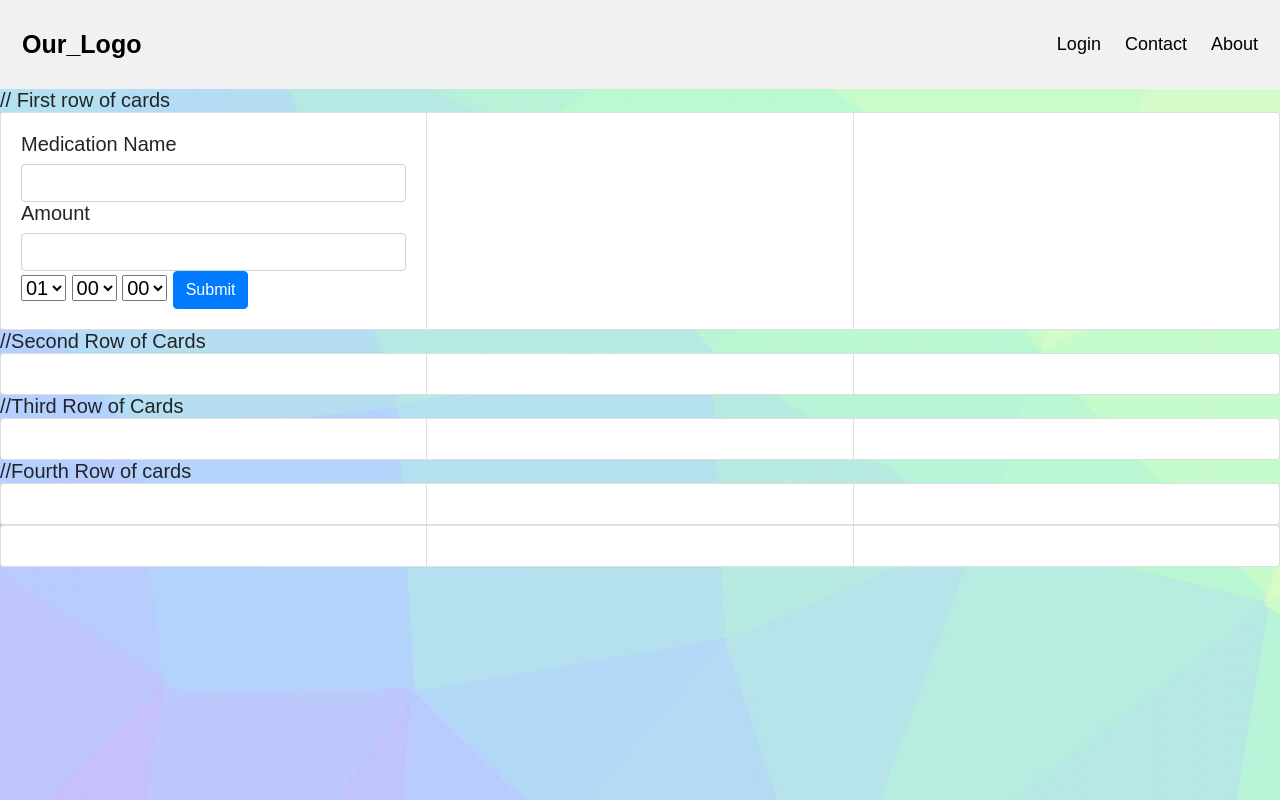
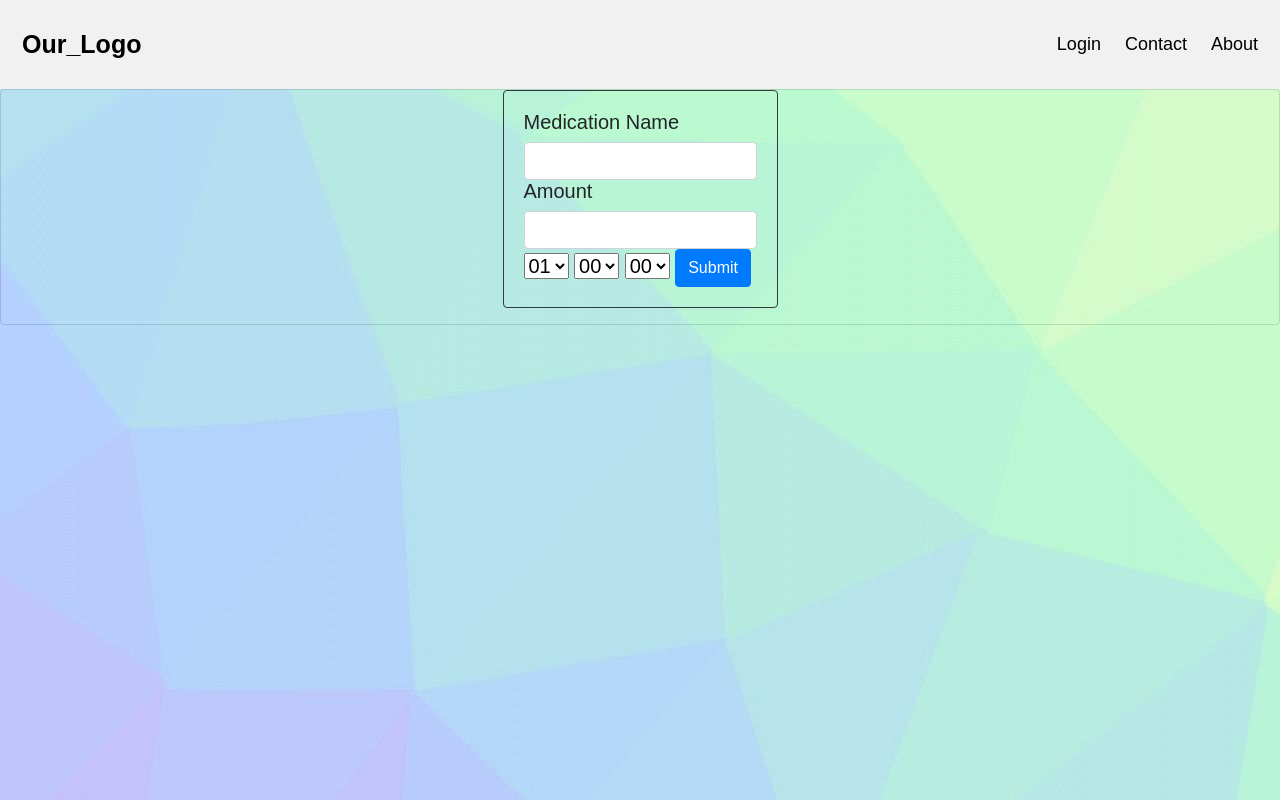
Before and after one commit to Soup-tech/CapstoneDesign, a PHP site: page /caregiver/medication-scheduling.php in a window 1280 px wide. Run offline with PHP 8.4, Linux system fonts and the light colour scheme.

Commit message:
Formated medication-scheduling.php

```diff
--- a/caregiver/medication-scheduling.php
+++ b/caregiver/medication-scheduling.php
@@ -20,18 +20,27 @@
         <link rel="stylesheet" type="text/css" href="https://stackpath.bootstrapcdn.com/bootstrap/4.5.2/css/bootstrap.min.css">
         <style>
             body {font: 20px sans-serif;
-                background-image: url('includes/backr.jpg');    /* Testing adding a background image for the website */
+                background-image: url('../includes/backr.jpg');    /* Testing adding a background image for the website */
             }
             .wrapper { width: 300px; padding: 20px; margin: 100px auto; }
             /*.form-group { border: 5px outset red; background-color: lightblue; text-align: center;}*/
             a { color: inherit; text-decoration: none; }
             /*a:hover {color: red; } */
+            .card{
+              width: 500;
+              margin: 0 auto; /* Added */
+              float: none; /* Added */
+              padding: none;
+              background: transparent;
+
+            }
+
         </style>
  </head>
-// First row of cards
-<div class="card-group">
-  <div class="card">
-    <div class="card-body">
+
+  <div class="card" >
+  <div class="card border-dark mb-3" style="max-width: 18rem;">
+    <div class="card-body" >
       <form id="Dispatch-Time" method="POST">
               <label for="">Medication Name</label>
               <input type="text" name="name" class="form-control">
@@ -59,105 +68,6 @@
               <button type="submit" name="submit" class="btn btn-primary">Submit</button>
           </form>
     </div>
-  </div>
-  <div class="card">
-    <div class="card-body">
-
-
-    </div>
-  </div>
-  <div class="card">
-    <div class="card-body">
-
-
-    </div>
-  </div>
-</div>
-//Second Row of Cards
-<div class="card-group">
-  <div class="card">
-    <div class="card-body">
-
-
-    </div>
-  </div>
-  <div class="card">
-    <div class="card-body">
-
-
-    </div>
-  </div>
-  <div class="card">
-    <div class="card-body">
-
-
-    </div>
-  </div>
-</div>
-//Third Row of Cards
-<div class="card-group">
-  <div class="card">
-    <div class="card-body">
-
-
-    </div>
-  </div>
-  <div class="card">
-    <div class="card-body">
-
-
-    </div>
-  </div>
-  <div class="card">
-    <div class="card-body">
-
-    </div>
-  </div>
-</div>
-//Fourth Row of cards
-<div class="card-group">
-  <div class="card">
-    <div class="card-body">
-
-
-    </div>
-  </div>
-  <div class="card">
-    <div class="card-body">
-
-
-    </div>
-  </div>
-  <div class="card">
-    <div class="card-body">
-
-
-    </div>
-  </div>
-</div>
-
-<div class="card-group">
-  <div class="card">
-    <div class="card-body">
-
-
-    </div>
-  </div>
-  <div class="card">
-    <div class="card-body">
-
-
-    </div>
-  </div>
-  <div class="card">
-    <div class="card-body">
-
-
-    </div>
-  </div>
-</div>
-
-
 
 
 </html>
```
Also changed, not shown: css/medication-scheduling.css (added, +7 -0 lines).
